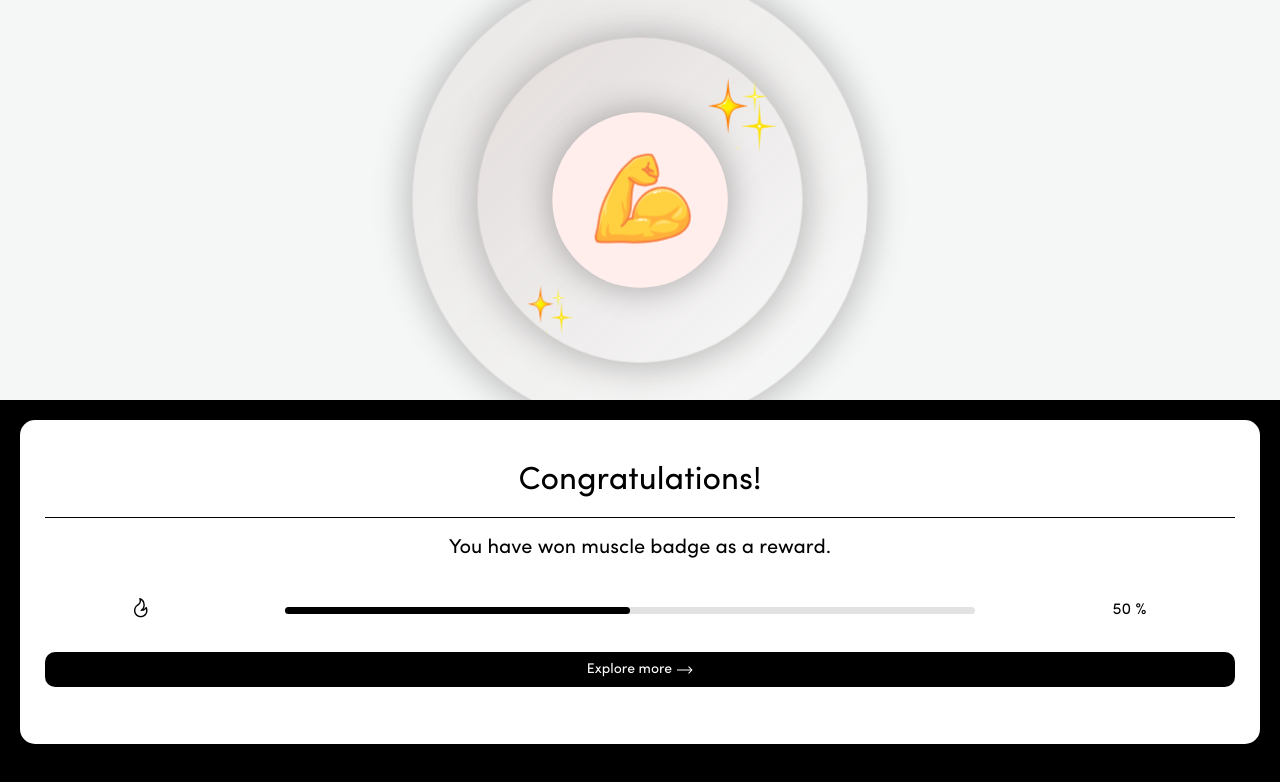
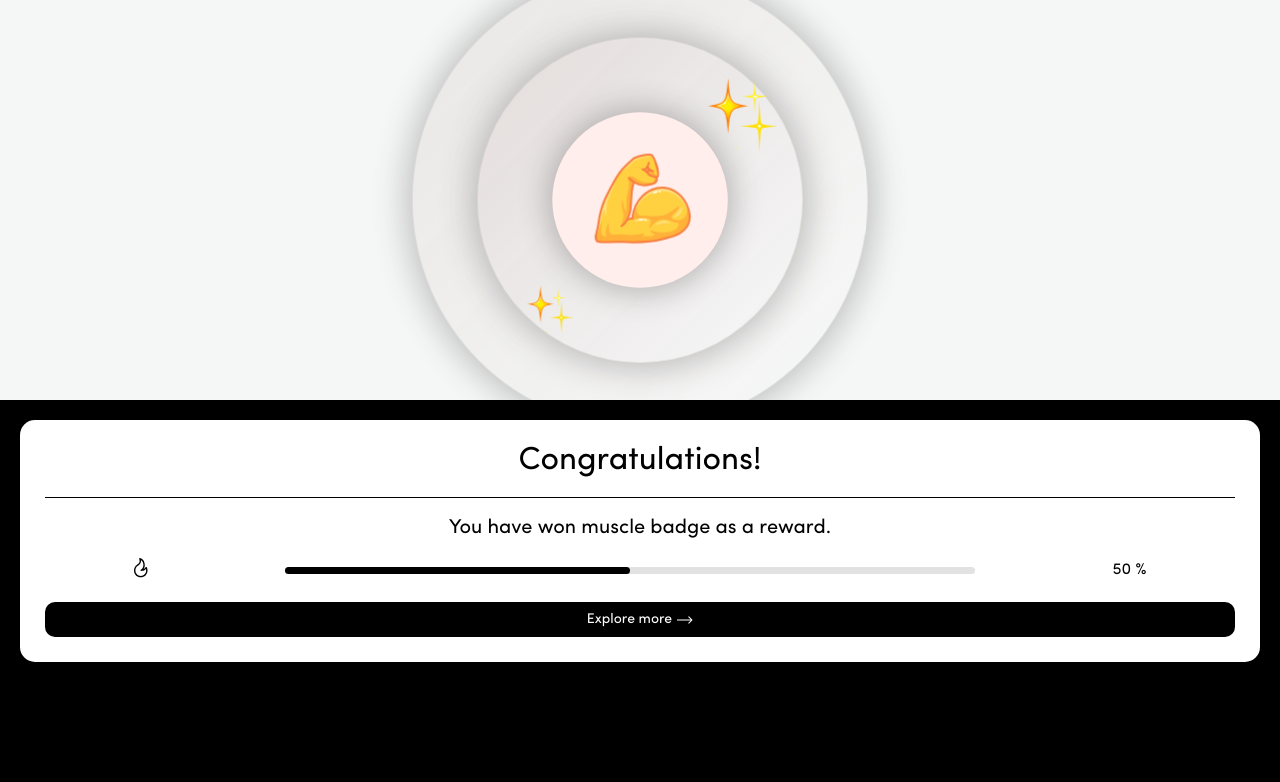
Before and after one commit to Gurubaran-B/Catalyst_consumer, a Next.js app: page /Reward in a window 1280 px wide. Shown: the top 782 px of the page. Built offline with nearby package versions, Linux system fonts and the light colour scheme.

Commit message:
layout calibration

```diff
--- a/styles/Carousel.module.css
+++ b/styles/Carousel.module.css
@@ -35,13 +35,13 @@
 }
 
 .dots {
-  padding: 10px;
   display: flex;
   justify-content: center;
-  align-items: center;
+  align-items: baseline;
   gap:10px;
   position: absolute;
   bottom: 0px;
+  z-index: 1000;
 }
 
 .dot {
--- a/styles/RewardCard.module.css
+++ b/styles/RewardCard.module.css
@@ -1,6 +1,6 @@
 .card {
     width: 100%;
-    height: 90%;
+    height: max-content;
     background-color: white;
     color:black;
     text-align: left;
@@ -12,16 +12,15 @@
 .title {
     font-size: 32px;
     text-align: center;
-    padding: 20px;
+    padding-bottom: 20px;
     border-bottom: 1px solid black;
     z-index: 10;
 }
 
 .description {
-    padding: 20px;
+    padding: 20px 0px 0px 0px;
     text-align: center;
     font-size: 20px;
-
 }
 
 .badgeProgress {
@@ -30,8 +29,6 @@
     justify-content: space-around;
     align-items: center;
     padding: 20px;
-    margin-bottom: 10px;
-
 }
 
 .scoreStreak img {
```
